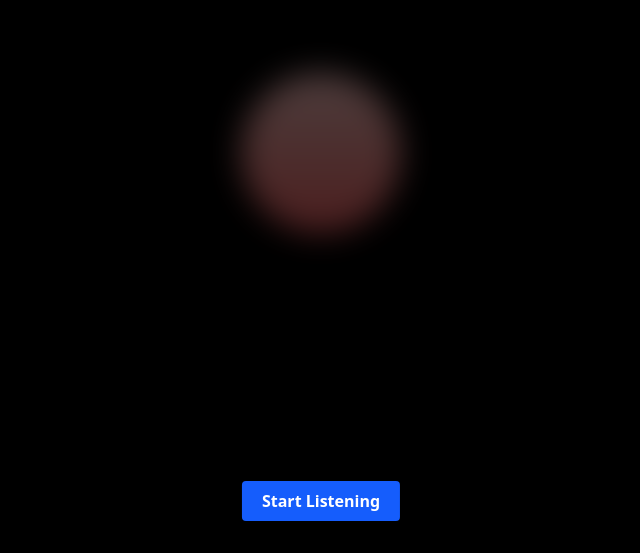
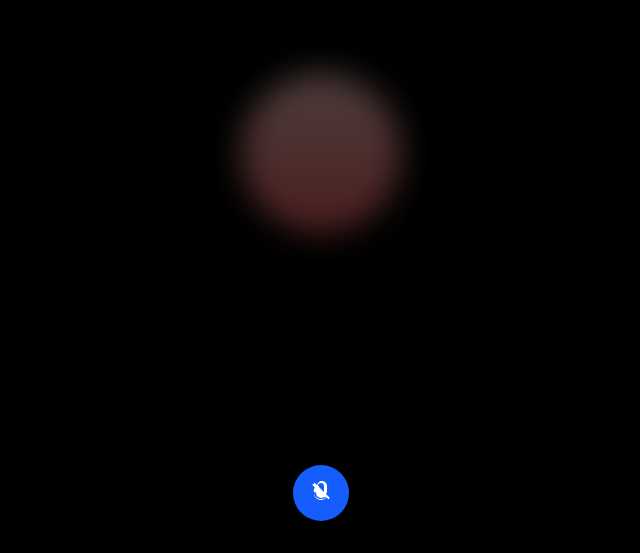
Before and after one commit to nyvyn/divedock, a Next.js app: page / in a window 1280 px wide. Shown: the part 247-800 px from the top of the page, without its empty margins (319-959 px from the left). Built offline with nearby package versions, Linux system fonts and the light colour scheme.

Commit message:
feat: add MicOn and MicOff icons and update toggle button with icons and loading state

```diff
--- /dev/null
+++ b/app/components/icons/MicOff.tsx
@@ -0,0 +1,14 @@
+/* Icono de micrófono silenciado */
+export function MicOff(props: React.SVGProps<SVGSVGElement>) {
+  return (
+    <svg
+      viewBox="0 0 24 24"
+      fill="currentColor"
+      aria-hidden="true"
+      {...props}
+    >
+      <path d="M9 5a3 3 0 016 0v6a3 3 0 01-.27 1.24l1.55 1.55A4.96 4.96 0 0018 11V5a5 5 0 00-10 0v1.17l2 2V5z" />
+      <path d="M5.27 3.2a1 1 0 00-1.54 1.28l2.05 2.05A4.97 4.97 0 005 11a7 7 0 0012 4.9l1.83 1.83a1 1 0 001.41-1.42l-15-15zM12 19a7 7 0 01-7-7 1 1 0 112 0 5 5 0 005 5 4.98 4.98 0 003.24-1.18l1.46 1.46A6.97 6.97 0 0112 19z" />
+    </svg>
+  );
+}
--- /dev/null
+++ b/app/components/icons/MicOn.tsx
@@ -0,0 +1,15 @@
+/* Icono de micrófono activo */
+export function MicOn(props: React.SVGProps<SVGSVGElement>) {
+  return (
+    <svg
+      viewBox="0 0 24 24"
+      fill="currentColor"
+      aria-hidden="true"
+      {...props}
+    >
+      <path d="M12 14a3 3 0 003-3V5a3 3 0 10-6 0v6a3 3 0 003 3z" />
+      <path d="M19 11a1 1 0 10-2 0 5 5 0 11-10 0 1 1 0 10-2 0 7 7 0 0012 0z" />
+      <path d="M13 21v-2.06a8.02 8.02 0 004.9-2.94 1 1 0 00-1.6-1.2A6 6 0 016.7 16.8a1 1 0 10-1.6 1.2 8.02 8.02 0 004.9 2.94V21a1 1 0 102 0z" />
+    </svg>
+  );
+}
--- a/app/page.tsx
+++ b/app/page.tsx
@@ -2,6 +2,9 @@
 
 import AudioVisualizer from "./components/visualizer/AudioVisualizer";
 import { useDetection } from "./hooks/useDetection";
+import { LoadingIcon } from "./components/icons/LoadingIcon";
+import { MicOn } from "./components/icons/MicOn";
+import { MicOff } from "./components/icons/MicOff";
 
 export default function Home() {
 
@@ -13,12 +16,32 @@ export default function Home() {
         >
             <AudioVisualizer errored={vad.errored} loading={vad.loading} speaking={vad.speaking}/>
 
-            {/* toggle button */}
+            {/* toggle-listening button */}
             <button
-                onClick={vad.toggleListening}
-                className="absolute bottom-8 left-1/2 -translate-x-1/2 bg-blue-600 hover:bg-blue-700 text-white font-bold py-2 px-5 rounded"
+                onClick={!vad.loading ? vad.toggleListening : undefined}
+                disabled={vad.loading}
+                className="
+                  absolute bottom-8 left-1/2 -translate-x-1/2
+                  flex items-center justify-center
+                  h-14 w-14 rounded-full
+                  bg-blue-600 disabled:bg-blue-400
+                  hover:bg-blue-700 text-white
+                  shadow-lg transition"
             >
-                {vad.listening ? "Stop Listening" : "Start Listening"}
+                {vad.loading ? (
+                    <LoadingIcon className="size-6 animate-spin" />
+                ) : vad.listening ? (
+                    <MicOn className="size-6" />
+                ) : (
+                    <MicOff className="size-6" />
+                )}
+                <span className="sr-only">
+                    {vad.loading
+                        ? "Loading"
+                        : vad.listening
+                        ? "Stop listening"
+                        : "Start listening"}
+                </span>
             </button>
         </div>
     );
```
